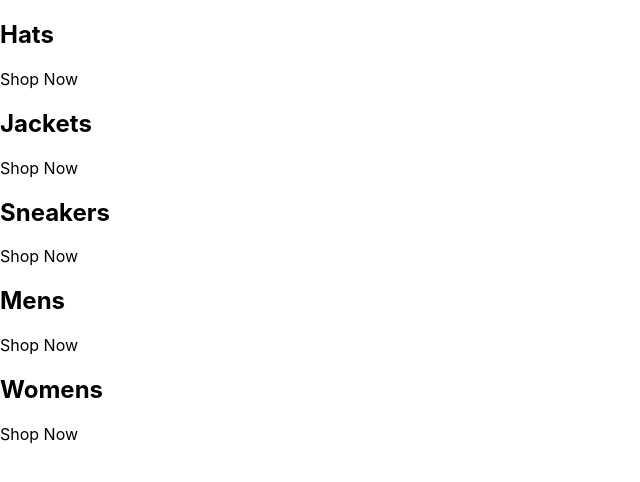
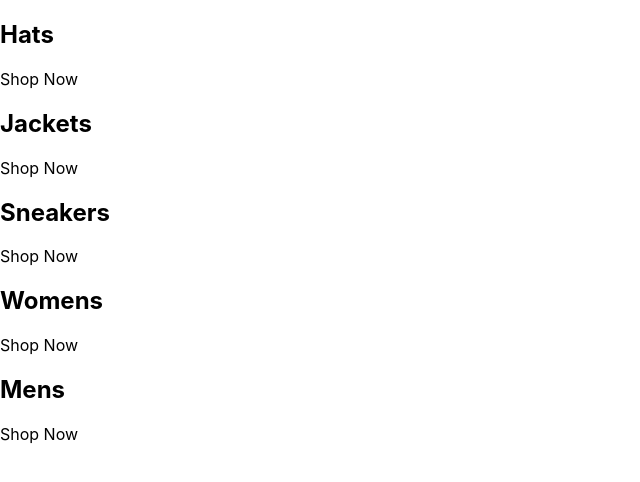
Before and after one commit to azshhh/Reactjs-Tutorials, a React (Create React App) app in the folder reactjs-capstone/: page / in a window 1280 px wide. Shown: the top 482 px of the page, without its empty margins (0-640 px from the left). Built offline with nearby package versions, Linux system fonts and the light colour scheme.

Commit message:
Optimisng Layout

```diff
--- a/reactjs-capstone/src/App.js
+++ b/reactjs-capstone/src/App.js
@@ -1,41 +1,38 @@
 const App = () => {
+  const categories = [
+    {
+      id: 1,
+      title: "Hats",
+    },
+    {
+      id: 2,
+      title: "Jackets",
+    },
+    {
+      id: 3,
+      title: "Sneakers",
+    },
+    {
+      id: 4,
+      title: "Womens",
+    },
+    {
+      id: 5,
+      title: "Mens",
+    },
+  ];
+
   return (
     <div className="categories-container">
-      <div className="category-container">
-        {/* <img src="" alt="" /> */}
-        <div className="category-body-container">
-          <h2>Hats</h2>
-          <p>Shop Now</p>
+      {categories.map(({ title }) => (
+        <div className="category-container">
+          {/* <img src="" alt="" /> */}
+          <div className="category-body-container">
+            <h2>{title}</h2>
+            <p>Shop Now</p>
+          </div>
         </div>
-      </div>
-      <div className="category-container">
-        {/* <img src="" alt="" /> */}
-        <div className="category-body-container">
-          <h2>Jackets</h2>
-          <p>Shop Now</p>
-        </div>
-      </div>
-      <div className="category-container">
-        {/* <img src="" alt="" /> */}
-        <div className="category-body-container">
-          <h2>Sneakers</h2>
-          <p>Shop Now</p>
-        </div>
-      </div>
-      <div className="category-container">
-        {/* <img src="" alt="" /> */}
-        <div className="category-body-container">
-          <h2>Mens</h2>
-          <p>Shop Now</p>
-        </div>
-      </div>
-      <div className="category-container">
-        {/* <img src="" alt="" /> */}
-        <div className="category-body-container">
-          <h2>Womens</h2>
-          <p>Shop Now</p>
-        </div>
-      </div>
+      ))}
     </div>
   );
 };
```
